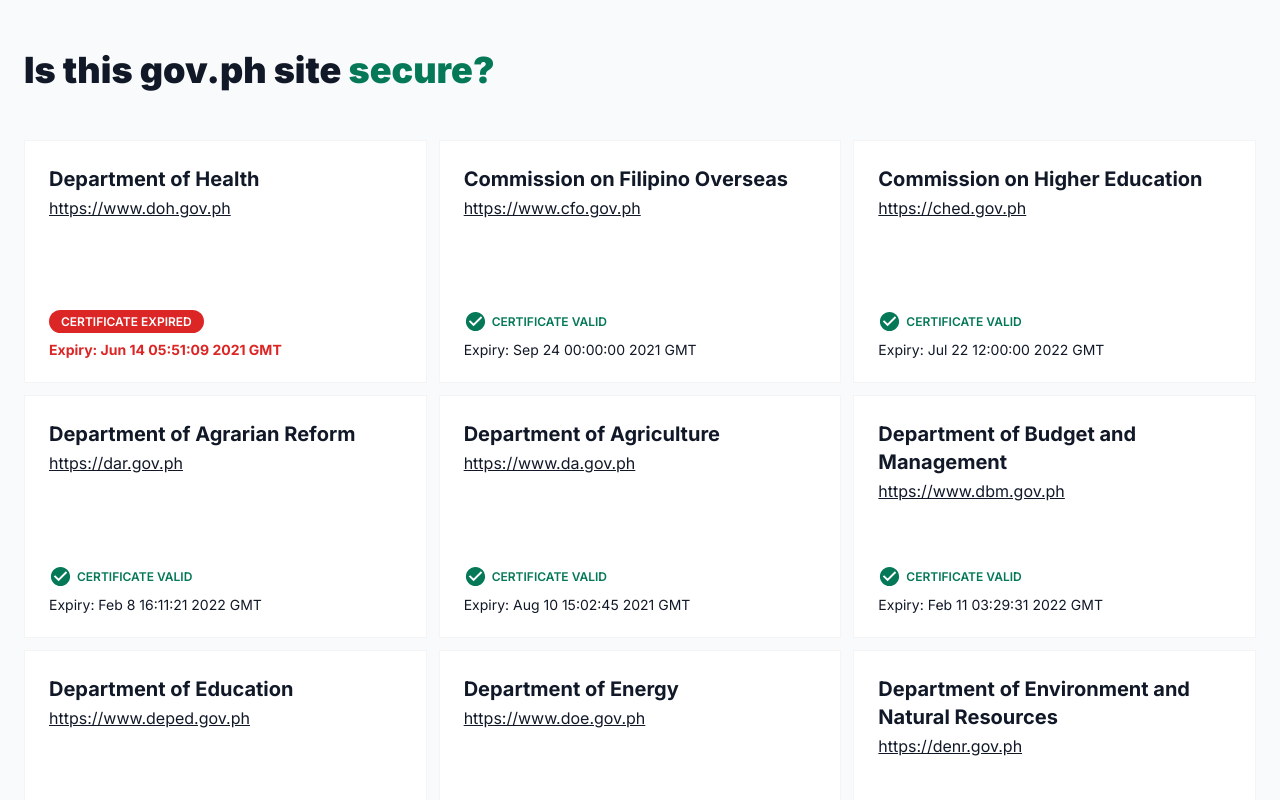
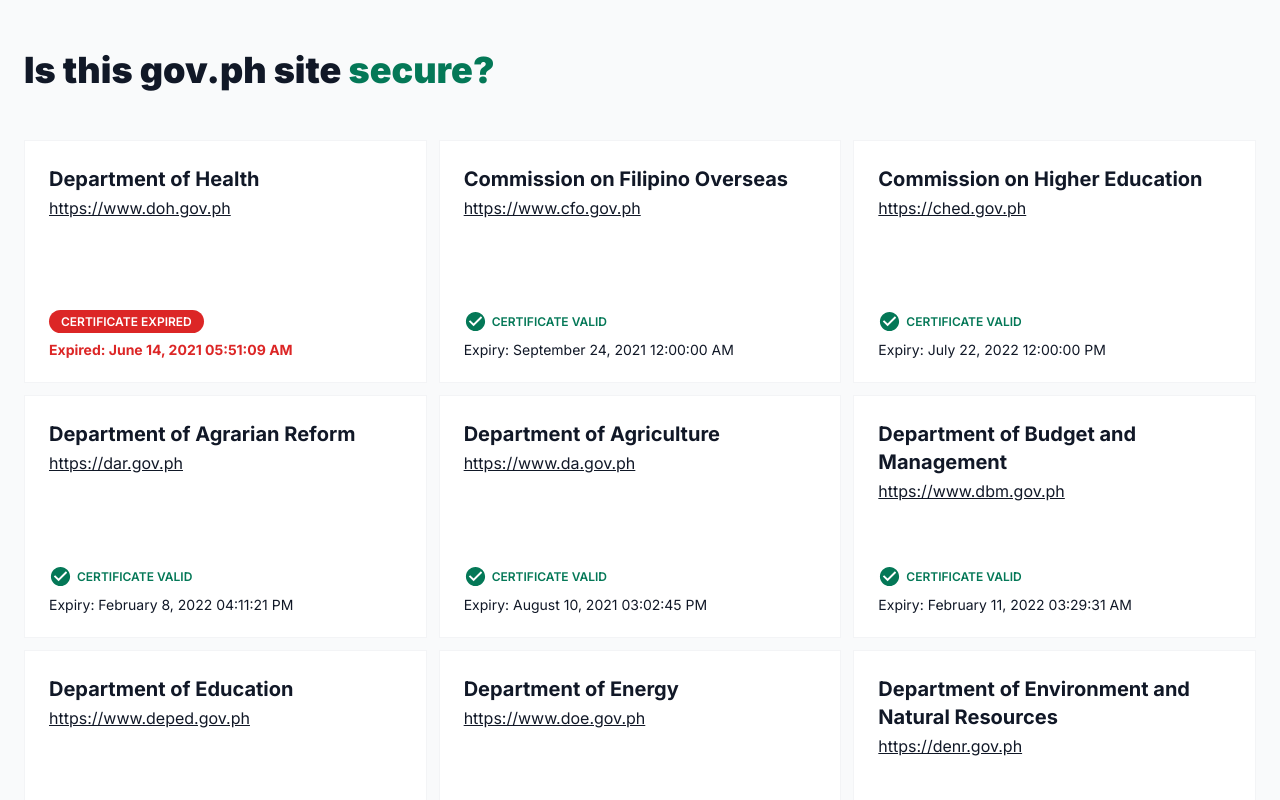
Before and after one commit to arnellebalane/isthisgovphsitesecure.com, a Vue app: page / in a window 1280 px wide. Shown: the top 800 px of the page. Built offline with nearby package versions, Linux system fonts and the light colour scheme.

Commit message:
Improve data display formatting in SiteItem component

```diff
--- a/package.json
+++ b/package.json
@@ -12,6 +12,7 @@
   "license": "MIT",
   "dependencies": {
     "@vitejs/plugin-vue": "^1.2.3",
+    "dayjs": "^1.10.5",
     "lodash": "^4.17.21",
     "vite": "^2.3.7",
     "vue": "^3.1.1"
--- a/src/components/SiteItem.vue
+++ b/src/components/SiteItem.vue
@@ -9,13 +9,14 @@
     </div>
     <div class="Status">
       <p>{{ siteStatus }}</p>
-      <time v-if="site.expiry" :datetime="site.expiry">Expiry: {{ site.expiry }}</time>
+      <time v-if="site.expiry" :datetime="site.expiry">{{ siteExpired ? 'Expired' : 'Expiry' }}: {{ siteExpiry }}</time>
     </div>
   </article>
 </template>
 
 <script setup>
 import { ref, computed } from 'vue';
+import dayjs from 'dayjs';
 
 const STATUS_VALID = 'VALID';
 const STATUS_INVALID = 'INVALID';
@@ -62,6 +63,12 @@ const siteUrl = computed(() => {
   const scheme = props.site.status === STATUS_INSECURE ? 'http://' : 'https://';
   return scheme + props.site.host;
 });
+
+const siteExpired = computed(() => props.site.status === STATUS_EXPIRED);
+
+const siteExpiry = computed(() =>
+  props.site.expiry ? dayjs(props.site.expiry).format('MMMM D, YYYY hh:mm:ss A') : null
+);
 
 function visitLinkIfNoSelection() {
   if (!document.getSelection().toString()) {
```
Also changed, not shown: 1 other file (tests, documents, lock files or other folders).
